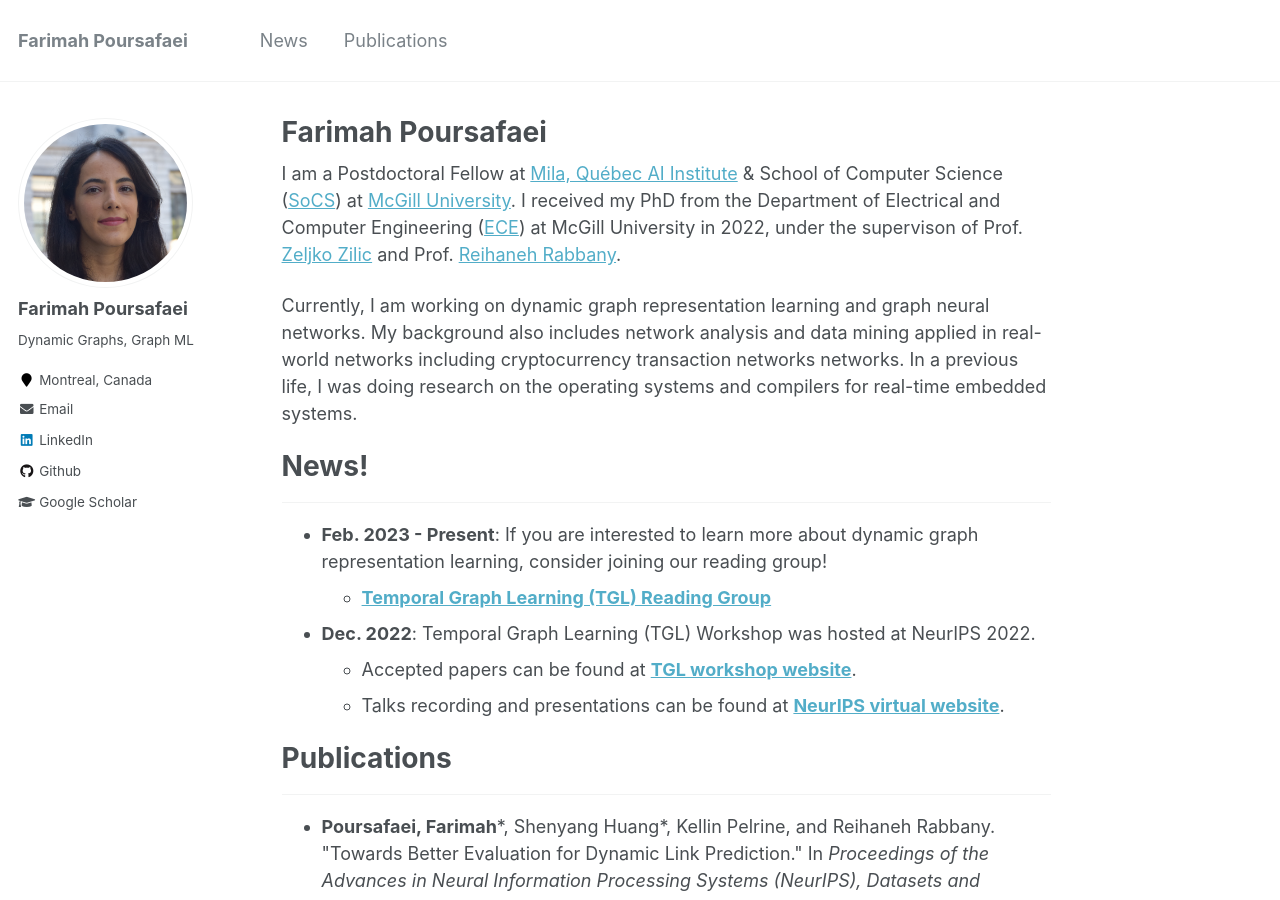
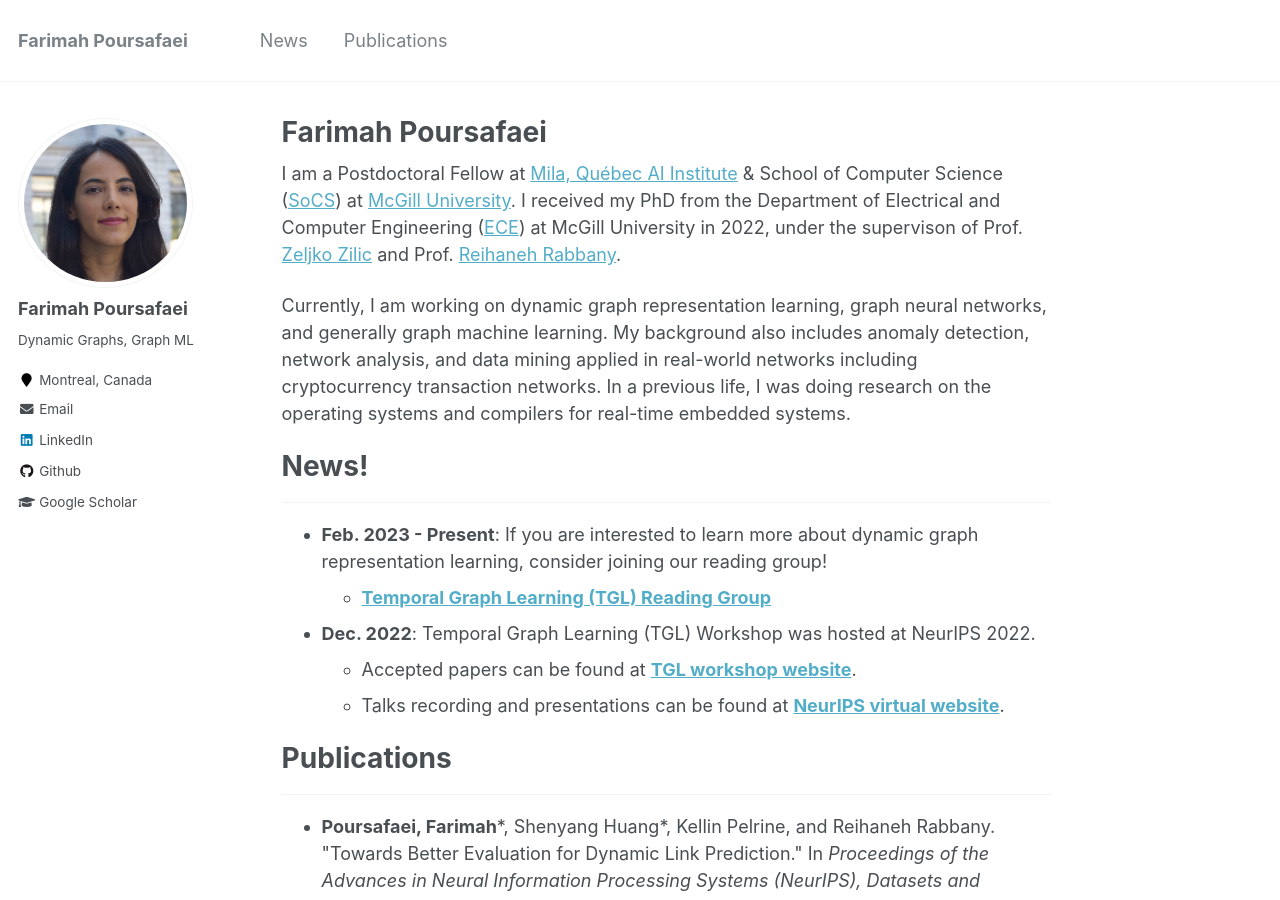
Before and after one commit to fpour/fpour.github.io, a Jekyll site: the page built from _pages/about.md, in a window 1280 px wide and 900 px high. Built offline with Jekyll 4.4.1, drawn with Linux system fonts in a browser that asks for light colours.

Commit message:
small additions

```diff
--- a/_pages/about.md
+++ b/_pages/about.md
@@ -11,7 +11,7 @@ redirect_from:
 I am a Postdoctoral Fellow at [Mila, Québec AI Institute](https://mila.quebec/en/) & School of Computer Science ([SoCS](https://www.cs.mcgill.ca)) at [McGill University](https://www.mcgill.ca).
 I received my PhD from the Department of Electrical and Computer Engineering ([ECE](https://www.mcgill.ca/ece/)) at McGill University in 2022, under the supervison of Prof. [Zeljko Zilic](http://www.iml.ece.mcgill.ca/people/professors/zilic/) and Prof. [Reihaneh Rabbany](http://www.reirab.com).
 
-Currently, I am working on dynamic graph representation learning and graph neural networks. My background also includes network analysis and data mining applied in real-world networks including cryptocurrency transaction networks networks.
+Currently, I am working on dynamic graph representation learning, graph neural networks, and generally graph machine learning. My background also includes anomaly detection, network analysis, and data mining applied in real-world networks including cryptocurrency transaction networks.
 In a previous life, I was doing research on the operating systems and compilers for real-time embedded systems.
 
 
```
